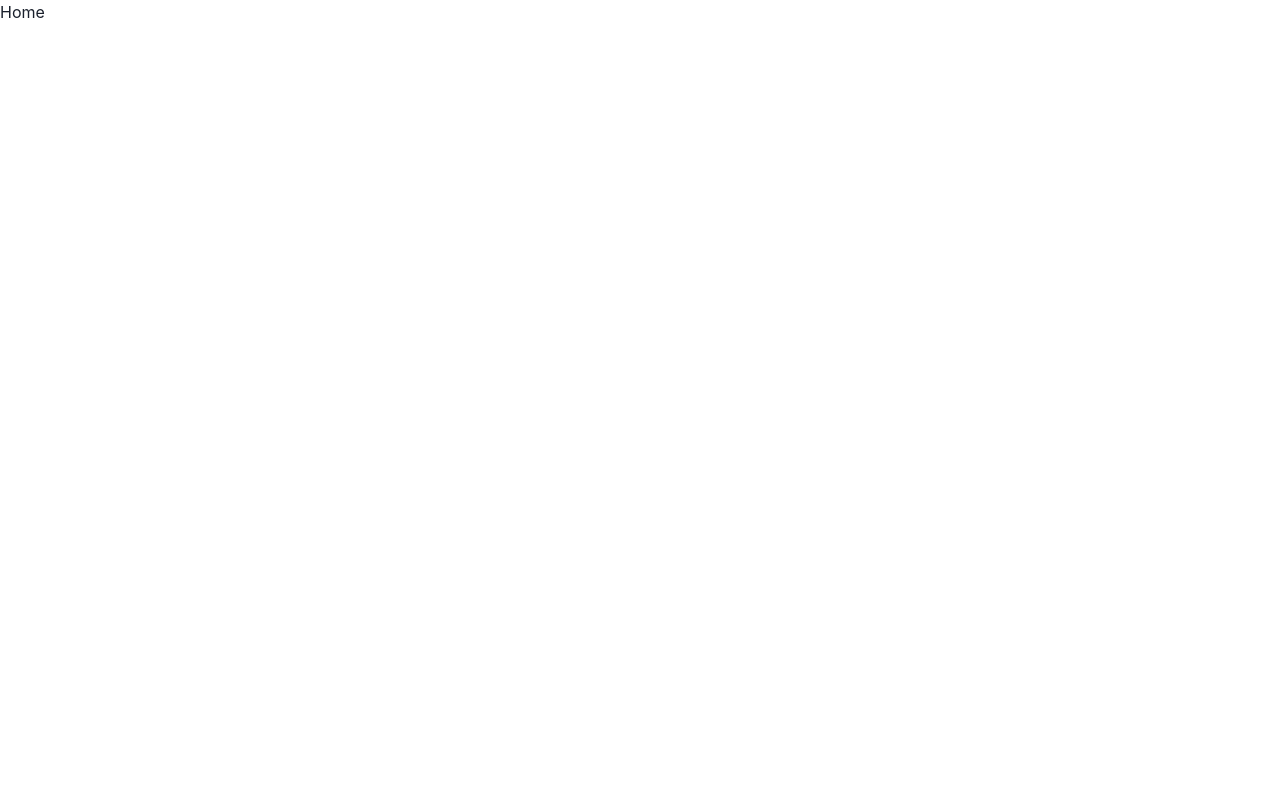
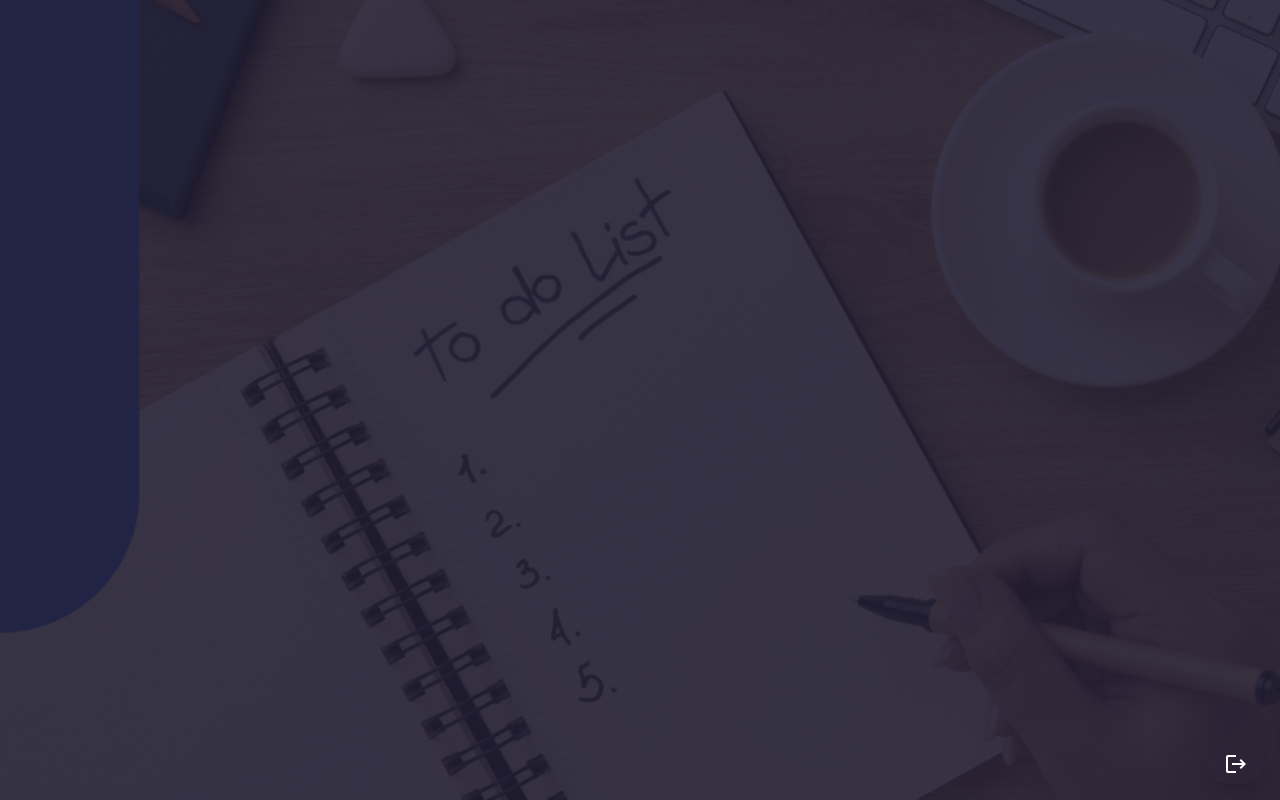
Before and after one commit to wesleydematos/frontend-to-do, a React (Vite) app: page /dashboard in a window 1280 px wide. Built offline with nearby package versions, Linux system fonts and the light colour scheme; sample sign-in values are in the browser's storage.

Commit message:
feat: logout implemented

```diff
--- a/src/pages/Dashboard/index.tsx
+++ b/src/pages/Dashboard/index.tsx
@@ -1,11 +1,23 @@
 import { useContext } from "react";
+import { MdLogout } from "react-icons/md";
 
 import { UserContext } from "../../contexts/userContext";
 import { useProtectedRoutes } from "../../hooks/useProtectedRoutes";
 
 export const Dashboard = () => {
-  const { isLogged } = useContext(UserContext);
+  const { isLogged, Logout } = useContext(UserContext);
   useProtectedRoutes(isLogged, true);
 
-  return <div>Home</div>;
+  return (
+    <div className="bg-gray-300 h-screen relative">
+      <div className="bg-dashboard bg-cover h-screen w-full absolute opacity-10 shadow-[0_100px_100px_#070516]" />
+
+      <button
+        className="fixed bottom-4 right-4 bg-blue-500 text-white px-4 py-2 rounded-full shadow-lg hover:bg-blue-600 transition-all"
+        onClick={() => Logout()}
+      >
+        <MdLogout size={24} />
+      </button>
+    </div>
+  );
 };
```
